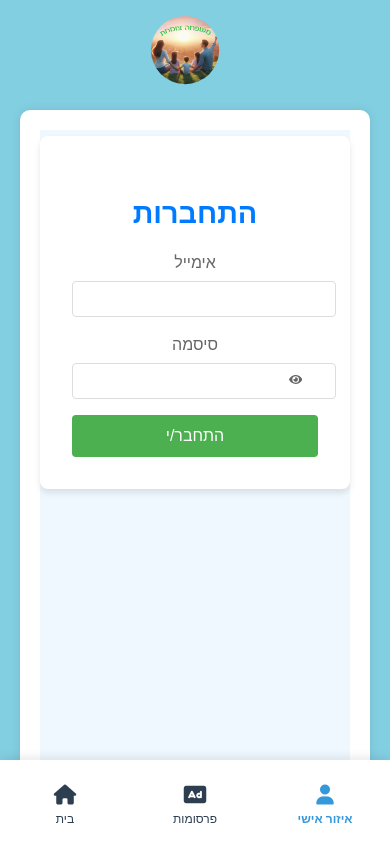
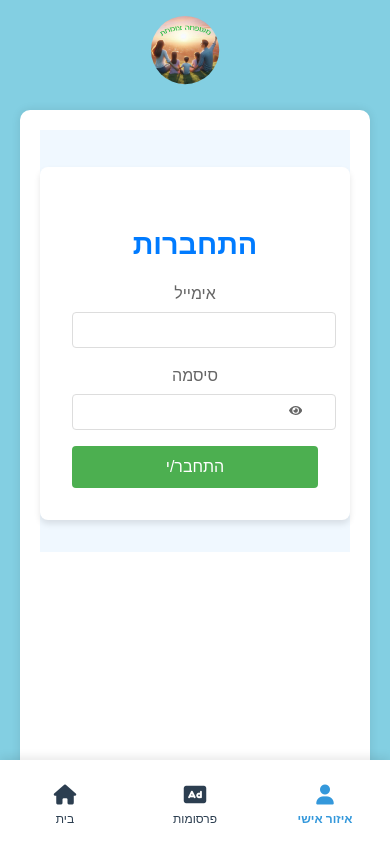
Before and after one commit to mendi-cohen/yaffa-App, a React (Create React App) app: page /login in a window 390 px wide. Shown: the top 844 px of the page. Built offline with nearby package versions, Linux system fonts and the light colour scheme; a web font is replaced by a local one.

Commit message:
סידור גודל הטופס התחברות

```diff
--- a/src/Css/Sign-Log_in.css
+++ b/src/Css/Sign-Log_in.css
@@ -76,3 +76,15 @@ input {
   margin-bottom: 1rem;
   text-align: center;
 }
+
+
+@media (max-width: 800px) {
+  .login-container {
+    display: flex;
+    justify-content: center;
+    align-items: center;
+    height: 50vh;
+    background-color: #f0f8ff;
+  }
+
+}
```
